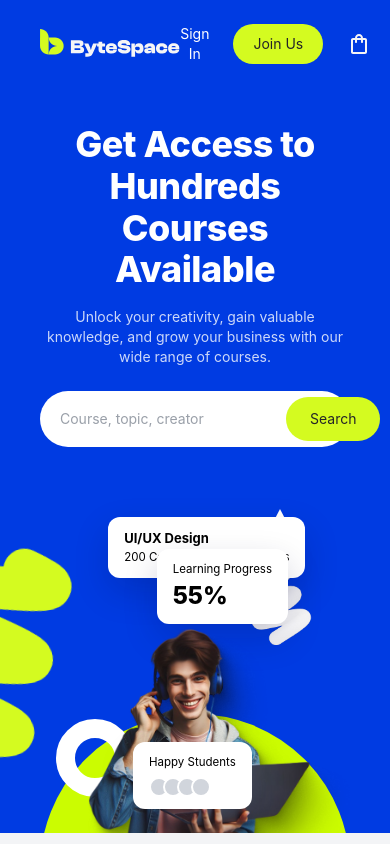
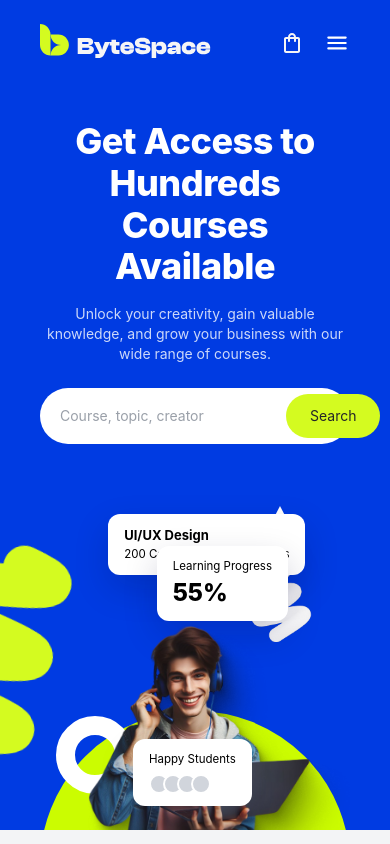
Before and after one commit to Sh-Mustak/bytespace, a React (Vite) app: page / in a window 390 px wide. Shown: the top 844 px of the page. Built offline with nearby package versions, Linux system fonts and the light colour scheme.

Commit message:
Refactor navbar and growth section into reusable components

```diff
--- /dev/null
+++ b/src/components/navbar/MobileMenu.jsx
@@ -0,0 +1,21 @@
+import NavAuthActions from "./NavAuthActions";
+import NavLinks from "./NavLinks";
+
+export default function MobileMenu({ items, open, onClose }) {
+  return (
+    <div
+      id="mobile-menu"
+      className={`lg:hidden absolute top-full inset-x-0 origin-top rounded-2xl bg-white text-gray-900 shadow-2xl p-5 transition-all duration-200 ${
+        open
+          ? "opacity-100 scale-y-100 pointer-events-auto"
+          : "opacity-0 scale-y-95 pointer-events-none"
+      }`}
+    >
+      <div className="flex flex-col">
+        <NavLinks items={items} onItemClick={onClose} mobile />
+      </div>
+
+      <NavAuthActions mobile onClick={onClose} />
+    </div>
+  );
+}
--- /dev/null
+++ b/src/components/navbar/NavAuthActions.jsx
@@ -0,0 +1,35 @@
+import { Link } from "react-router-dom";
+import Button from "../common/Button";
+
+export default function NavAuthActions({ mobile = false, onClick }) {
+  if (mobile) {
+    return (
+      <div className="sm:hidden flex flex-col gap-3 pt-4">
+        <Link
+          to="/signin"
+          onClick={onClick}
+          className="text-center py-2.5 font-medium"
+        >
+          Sign In
+        </Link>
+        <Button
+          as={Link}
+          to="/signup"
+          onClick={onClick}
+          className="!py-2.5 rounded-full text-center"
+        >
+          Join Us
+        </Button>
+      </div>
+    );
+  }
+
+  return (
+    <div className="hidden sm:flex gap-6 items-center">
+      <Link to="/signin">Sign In</Link>
+      <Button as={Link} to="/signup" className="!px-5 !py-2.5 rounded-full">
+        Join Us
+      </Button>
+    </div>
+  );
+}
--- /dev/null
+++ b/src/components/navbar/NavLinks.jsx
@@ -0,0 +1,38 @@
+import { Link } from "react-router-dom";
+
+export default function NavLinks({
+  items,
+  onItemClick,
+  className = "",
+  mobile = false,
+}) {
+  return (
+    <div className={className}>
+      {items.map((item) =>
+        item.to ? (
+          <Link
+            key={item.label}
+            to={item.to}
+            onClick={onItemClick}
+            className={
+              mobile ? "py-3 border-b border-gray-100 font-medium" : undefined
+            }
+          >
+            {item.label}
+          </Link>
+        ) : (
+          <a
+            key={item.label}
+            href={item.href}
+            onClick={onItemClick}
+            className={
+              mobile ? "py-3 border-b border-gray-100 font-medium" : undefined
+            }
+          >
+            {item.label}
+          </a>
+        ),
+      )}
+    </div>
+  );
+}
--- a/src/components/navbar/Navbar.jsx
+++ b/src/components/navbar/Navbar.jsx
@@ -1,8 +1,42 @@
-import { Link } from "react-router-dom";
+import { useEffect, useState } from "react";
+import { Link, useLocation } from "react-router-dom";
 import Logo from "../../assets/Header_Logo.svg";
 import Cart from "../../assets/Style=Outlined.svg";
-import Button from "../common/Button";
+import MobileMenu from "./MobileMenu";
+import NavAuthActions from "./NavAuthActions";
+import NavLinks from "./NavLinks";
+
+const NAV_LINKS = [
+  { label: "Home", to: "/" },
+  { label: "Courses", href: "#courses" },
+  { label: "Creators", href: "#creators" },
+];
+
 export default function Navbar() {
+  const [open, setOpen] = useState(false);
+  const { pathname } = useLocation();
+
+  // Close the menu when the route changes
+  useEffect(() => {
+    setOpen(false);
+  }, [pathname]);
+
+  // Close on Escape and when the viewport grows to desktop size
+  useEffect(() => {
+    const onKey = (e) => e.key === "Escape" && setOpen(false);
+    const mq = window.matchMedia("(min-width: 1024px)");
+    const onChange = (e) => e.matches && setOpen(false);
+
+    window.addEventListener("keydown", onKey);
+    mq.addEventListener("change", onChange);
+    return () => {
+      window.removeEventListener("keydown", onKey);
+      mq.removeEventListener("change", onChange);
+    };
+  }, []);
+
+  const close = () => setOpen(false);
+
   return (
     <nav className="flex items-center justify-between py-6 text-sm relative z-[3]">
       <Link
@@ -11,18 +45,42 @@ export default function Navbar() {
       >
         <img src={Logo} alt="bytespace" />
       </Link>
-      <div className="hidden md:flex gap-7">
-        <Link to="/">Home</Link>
-        <a href="#courses">Courses</a>
-        <a href="#creators">Creators</a>
+
+      <NavLinks items={NAV_LINKS} className="hidden lg:flex gap-7" />
+
+      <div className="flex gap-4 sm:gap-6 items-center">
+        <NavAuthActions />
+
+        <img src={Cart} alt="Cart" />
+
+        {/* Hamburger (tablet + mobile) */}
+        <button
+          type="button"
+          onClick={() => setOpen((o) => !o)}
+          aria-label={open ? "Close menu" : "Open menu"}
+          aria-expanded={open}
+          aria-controls="mobile-menu"
+          className="lg:hidden p-1 -mr-1"
+        >
+          <svg
+            width="26"
+            height="26"
+            viewBox="0 0 24 24"
+            fill="none"
+            stroke="currentColor"
+            strokeWidth="2"
+            strokeLinecap="round"
+          >
+            {open ? (
+              <path d="M6 6l12 12M18 6L6 18" />
+            ) : (
+              <path d="M4 7h16M4 12h16M4 17h16" />
+            )}
+          </svg>
+        </button>
       </div>
-      <div className="flex gap-6 items-center">
-        <Link to="/signin">Sign In</Link>
-        <Button as={Link} to="/signup" className="!px-5 !py-2.5 rounded-full">
-          Join Us
-        </Button>
-        <img src={Cart} alt="Cart" />
-      </div>
+
+      <MobileMenu items={NAV_LINKS} open={open} onClose={close} />
     </nav>
   );
 }
```
